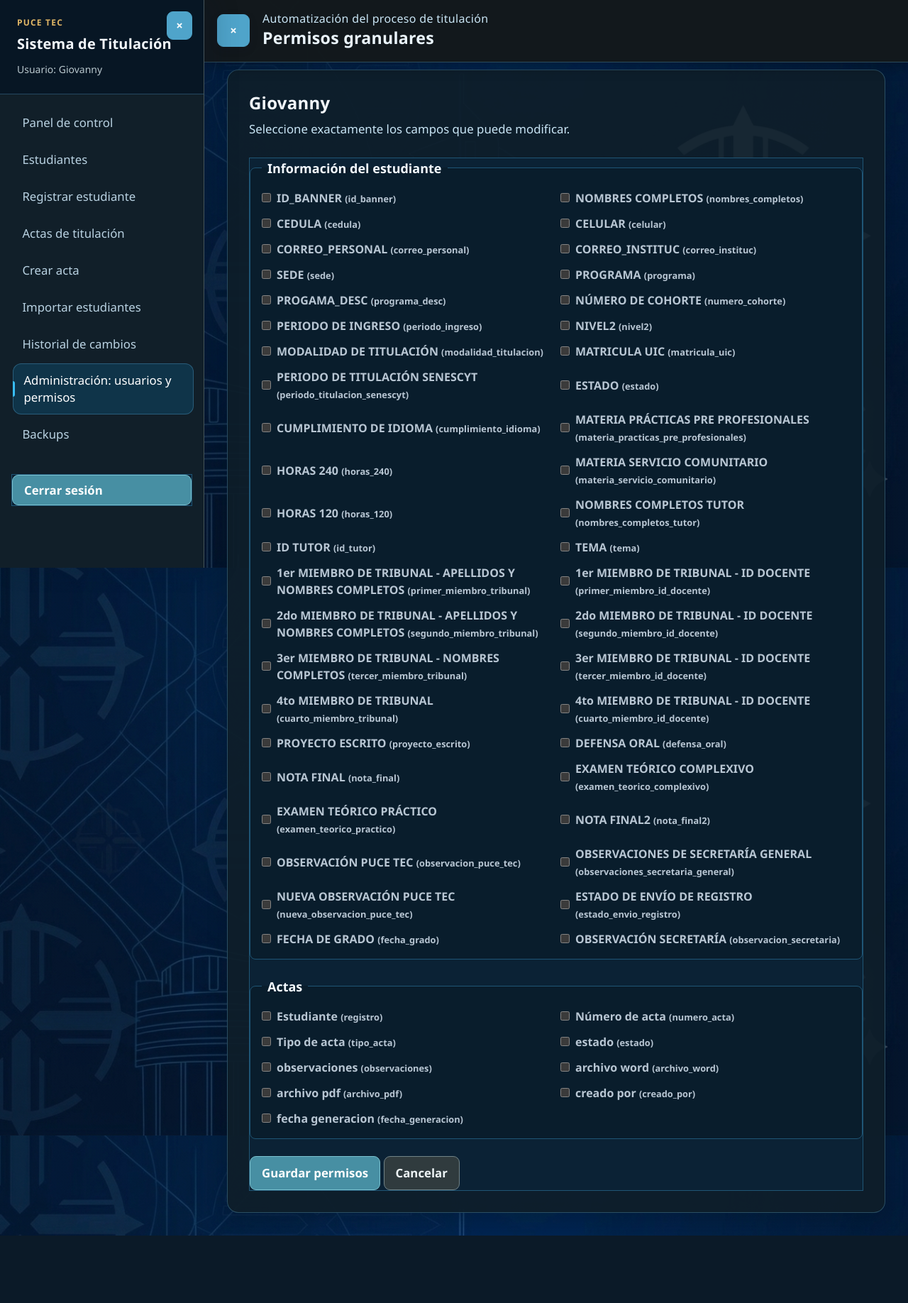
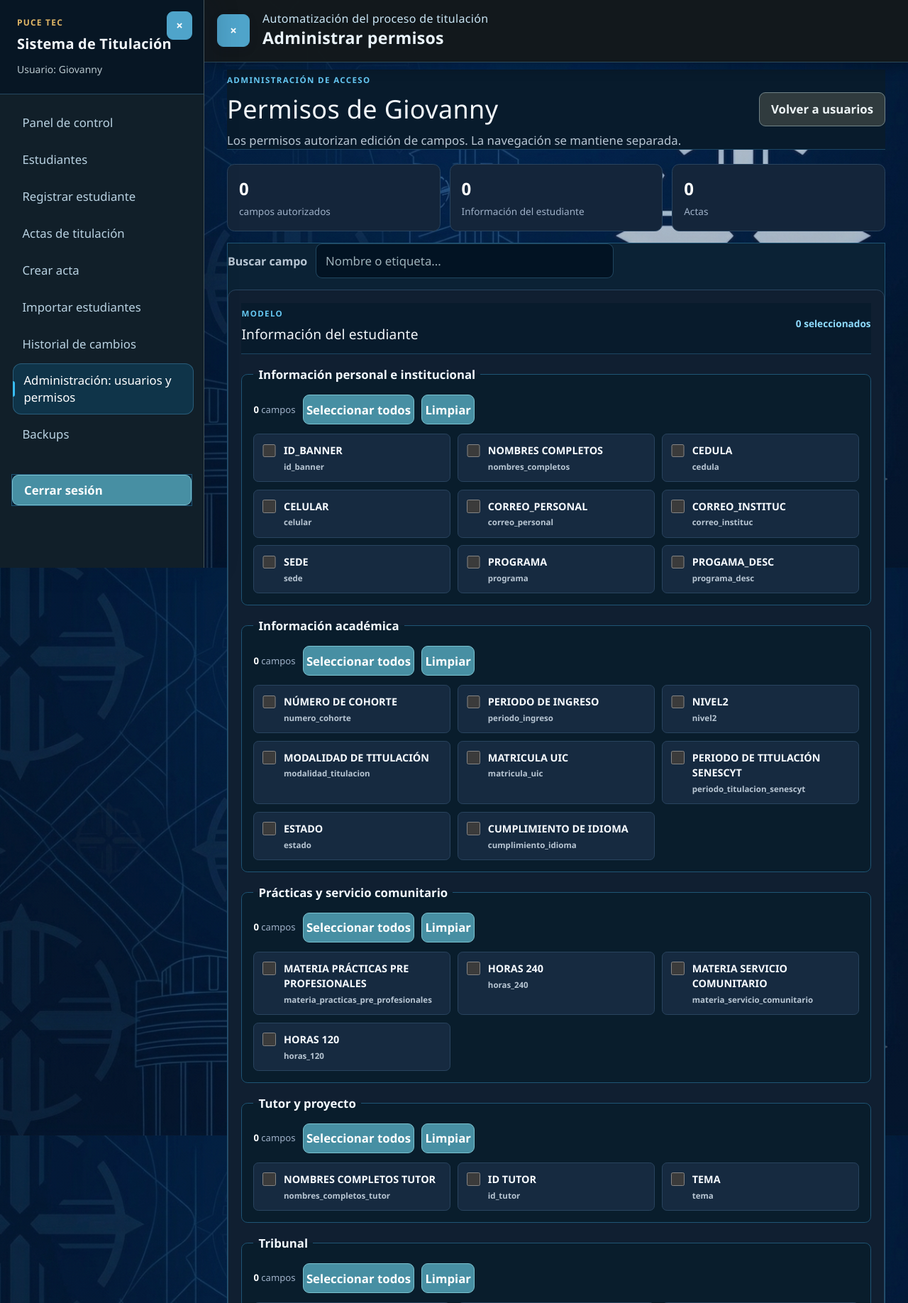
Before and after one commit to giocanchi3-droid/sistema-titulacion, a Django app: page /administracion/usuarios/1/permisos/ in a window 1280 px wide. Shown: the top 1836 px of the page at 71% size. Before the commit the page ends 1741 px from the top, so only its background shows below. Run offline with Django 5.2, Linux system fonts and the light colour scheme; a user stored in the database is signed in; data comes from the database, SQL or seed files in the repository; data that the repository does not hold is empty; some libraries are stand-ins or nearby versions.

Commit message:
mejoras de app

```diff
--- a/core/decorators.py
+++ b/core/decorators.py
@@ -2,13 +2,10 @@ from functools import wraps
 
 from django.core.exceptions import PermissionDenied
 
-from .permissions import is_full_operator
-
-
 def superuser_required(view):
     @wraps(view)
     def wrapped(request, *args, **kwargs):
-        if not is_full_operator(request.user):
+        if not request.user.is_authenticated or not request.user.is_superuser:
             raise PermissionDenied
         return view(request, *args, **kwargs)
 
--- a/core/permissions.py
+++ b/core/permissions.py
@@ -10,9 +10,7 @@ def permission_model_name(model):
 def is_full_operator(user):
     if not user or not user.is_authenticated or not user.is_active:
         return False
-    if user.is_superuser:
-        return True
-    return user.is_staff and not FieldPermission.objects.filter(user=user).exists()
+    return user.is_superuser
 
 
 def user_can_edit_field(user, model, field):
--- a/core/urls.py
+++ b/core/urls.py
@@ -16,6 +16,7 @@ urlpatterns = [
     path("administracion/usuarios/", admin_views.usuarios, name="usuarios"),
     path("administracion/usuarios/nuevo/", admin_views.usuario_nuevo, name="usuario_nuevo"),
     path("administracion/usuarios/<int:pk>/editar/", admin_views.usuario_editar, name="usuario_editar"),
+    path("administracion/usuarios/<int:pk>/eliminar/", admin_views.usuario_eliminar, name="usuario_eliminar"),
     path("administracion/usuarios/<int:pk>/permisos/", admin_views.permisos_usuario, name="permisos_usuario"),
     path("administracion/backups/", admin_views.backups, name="backups"),
     path("administracion/backups/<int:pk>/descargar/", admin_views.descargar_backup, name="descargar_backup"),
--- a/documentos/forms.py
+++ b/documentos/forms.py
@@ -38,9 +38,11 @@ class ActaForm(forms.ModelForm):
             if user else set(self.fields)
         )
         if user and not user.is_superuser:
-            for name in list(self.fields):
+            for name, field in self.fields.items():
                 if name not in self.allowed_fields:
-                    del self.fields[name]
+                    field.disabled = True
+                    field.widget.attrs["class"] = "field-readonly"
+                    field.widget.attrs["aria-readonly"] = "true"
 
         if not self.instance.pk:
             self.fields["estado"].initial = "BORRADOR"
--- a/documentos/views.py
+++ b/documentos/views.py
@@ -100,9 +100,8 @@ def lista_actas(request):
 
 
 @login_required
+@superuser_required
 def crear_acta(request):
-    if FieldPermission.objects.filter(user=request.user).exists():
-        raise PermissionDenied
     registro_id = request.GET.get(
         "registro"
     )
--- a/estudiantes/forms.py
+++ b/estudiantes/forms.py
@@ -14,9 +14,11 @@ class RegistroTitulacionForm(forms.ModelForm):
             if user else set(self.fields)
         )
         if user and not user.is_superuser:
-            for name in list(self.fields):
+            for name, field in self.fields.items():
                 if name not in self.allowed_fields:
-                    del self.fields[name]
+                    field.disabled = True
+                    field.widget.attrs["class"] = "form-control field-readonly"
+                    field.widget.attrs["aria-readonly"] = "true"
         self.programas_catalogo = list(
             programas if programas is not None
             else Programa.objects.filter(activo=True)
--- a/estudiantes/import_views.py
+++ b/estudiantes/import_views.py
@@ -2,16 +2,14 @@ from django.contrib import messages
 from django.contrib.auth.decorators import login_required
 from django.shortcuts import render
 
-from core.models import FieldPermission
+from core.decorators import superuser_required
 from .import_forms import ImportarExcelForm
 from .services_excel import importar_excel
 
 
 @login_required
+@superuser_required
 def importar_registros_excel(request):
-    if FieldPermission.objects.filter(user=request.user).exists():
-        from django.core.exceptions import PermissionDenied
-        raise PermissionDenied
     resultado = None
 
     if request.method == "POST":
--- a/estudiantes/views.py
+++ b/estudiantes/views.py
@@ -443,8 +443,6 @@ def lista_registros(request):
 
 @login_required
 def crear_registro(request):
-    if not is_full_operator(request.user):
-        raise PermissionDenied
     if request.method == "POST":
         form = RegistroTitulacionForm(
             request.POST,
--- /dev/null
+++ b/static/css/admin-permisos.css
@@ -0,0 +1,36 @@
+/* Administración de usuarios y permisos */
+.permissions-page { max-width: 1180px; margin: 0 auto; color: #e5edf7; }
+.permissions-header, .permission-model-header, .permissions-actions { display: flex; align-items: center; justify-content: space-between; gap: 1rem; }
+.permissions-header { margin-bottom: 1.25rem; }
+.permissions-header h1 { margin: .25rem 0; font-size: clamp(1.6rem, 3vw, 2.25rem); }
+.permissions-header p { margin: 0; color: #9fb1c8; }
+.permissions-eyebrow { color: #65c7f2; font-size: .72rem; font-weight: 700; letter-spacing: .12em; text-transform: uppercase; }
+.permissions-summary { display: grid; grid-template-columns: repeat(3, minmax(0, 1fr)); gap: .8rem; margin-bottom: 1rem; }
+.permissions-summary > div { border: 1px solid #29445f; border-radius: .65rem; background: #14253a; padding: 1rem; }
+.permissions-summary strong { display: block; color: #fff; font-size: 1.5rem; }
+.permissions-summary span { color: #9fb1c8; font-size: .85rem; }
+.permissions-toolbar { display: flex; align-items: center; gap: .75rem; margin-bottom: 1rem; }
+.permissions-toolbar label { font-weight: 700; white-space: nowrap; }
+.permissions-toolbar input { width: min(100%, 420px); border: 1px solid #55718e; border-radius: .45rem; background: #0f1d2d; color: #fff; padding: .7rem .8rem; }
+.permission-model { margin-bottom: 1.25rem; border: 1px solid #29445f; border-radius: .7rem; background: #101f31; padding: 1.15rem; }
+.permission-model h2 { margin: .25rem 0 0; font-size: 1.2rem; }
+.permission-model-header { border-bottom: 1px solid #29445f; padding-bottom: .8rem; }
+.permission-model-header strong { color: #8fdcff; font-size: .85rem; }
+.permission-section { min-width: 0; margin: 1rem 0 0; border: 1px solid #29445f; border-radius: .55rem; padding: 1rem; }
+.permission-section legend { padding: 0 .45rem; color: #fff; font-weight: 700; }
+.permission-section-tools { display: flex; align-items: center; gap: .65rem; margin-bottom: .8rem; color: #9fb1c8; font-size: .82rem; }
+.permission-section-tools b { color: #fff; }
+.permission-action { border: 0; background: transparent; color: #72c9f5; cursor: pointer; font-weight: 700; padding: .25rem; }
+.permission-action:hover { color: #fff; }
+.permission-fields { display: grid; grid-template-columns: repeat(auto-fit, minmax(235px, 1fr)); gap: .65rem; }
+.permission-field { display: flex; align-items: flex-start; gap: .7rem; min-width: 0; border: 1px solid #29445f; border-radius: .45rem; background: #162a40; padding: .75rem; cursor: pointer; }
+.permission-field:hover, .permission-field:focus-within { border-color: #65c7f2; background: #1a3550; }
+.permission-field input { width: 1.15rem; height: 1.15rem; accent-color: #32a9df; flex: 0 0 auto; margin-top: .1rem; }
+.permission-field span { min-width: 0; }
+.permission-field strong, .permission-field small { display: block; overflow-wrap: anywhere; }
+.permission-field strong { color: #f7fbff; font-size: .9rem; }
+.permission-field small { margin-top: .2rem; color: #91a8bf; font-size: .72rem; }
+.permissions-actions { justify-content: flex-end; padding: .4rem 0 1rem; }
+.field-readonly { background: #e8eef5 !important; border-color: #9aabbc !important; color: #5c6c7d !important; cursor: not-allowed; }
+.field-readonly-label { display: block; margin-bottom: .3rem; color: #73869a; font-size: .72rem; font-weight: 700; text-transform: uppercase; letter-spacing: .06em; }
+@media (max-width: 640px) { .permissions-header, .permission-model-header, .permissions-actions, .permissions-toolbar { align-items: stretch; flex-direction: column; } .permissions-summary { grid-template-columns: 1fr; } .permissions-toolbar input { width: 100%; } .permissions-actions > * { width: 100%; text-align: center; } }
--- a/templates/base.html
+++ b/templates/base.html
@@ -124,14 +124,12 @@
                 <span class="sidebar-text">Estudiantes</span>
             </a>
 
-            {% if user.is_superuser %}
             <a
                 href="{% url 'estudiantes:crear' %}"
                 class="menu-link {% if request.resolver_match.url_name == 'crear' %}is-active{% endif %}"
             >
                 <span class="sidebar-text">Registrar estudiante</span>
             </a>
-            {% endif %}
 
 
             <a
--- a/templates/core/permisos_usuario.html
+++ b/templates/core/permisos_usuario.html
@@ -1,4 +1,39 @@
 {% extends "base.html" %}
+{% load static %}
 {% block title %}Permisos de {{ usuario.username }}{% endblock %}
-{% block page_title %}Permisos granulares{% endblock %}
-{% block content %}<section class="app-page-surface mx-auto max-w-5xl"><h1 class="mb-2 text-2xl font-bold">{{ usuario.username }}</h1><p class="mb-6 text-slate-500">Seleccione exactamente los campos que puede modificar.</p><form method="post">{% csrf_token %}{% for titulo, modelo, campos, existentes in grupos_campos %}<fieldset class="mb-6 rounded-lg border p-4"><legend class="px-2 text-lg font-semibold">{{ titulo }}</legend><div class="grid gap-3 md:grid-cols-2">{% for nombre, etiqueta in campos %}<label class="flex items-center gap-2"><input type="checkbox" name="{{ modelo }}" value="{{ nombre }}" {% if modelo in existentes and nombre in existentes %}checked{% endif %}><span>{{ etiqueta }} <small class="text-slate-400">({{ nombre }})</small></span></label>{% endfor %}</div></fieldset>{% endfor %}<button class="btn-primary" type="submit">Guardar permisos</button> <a class="btn-secondary" href="{% url 'core:usuarios' %}">Cancelar</a></form></section>{% endblock %}
+{% block page_title %}Administrar permisos{% endblock %}
+{% block extra_css %}<link rel="stylesheet" href="{% static 'css/admin-permisos.css' %}">{% endblock %}
+{% block content %}
+<section class="permissions-page">
+	<header class="permissions-header"><div><span class="permissions-eyebrow">Administración de acceso</span><h1>Permisos de {{ usuario.username }}</h1><p>Los permisos autorizan edición de campos. La navegación se mantiene separada.</p></div><a class="btn-secondary" href="{% url 'core:usuarios' %}">Volver a usuarios</a></header>
+	<div class="permissions-summary"><div><strong id="permissions-total">0</strong><span>campos autorizados</span></div>{% for grupo in grupos_campos %}<div><strong data-model-count="{{ grupo.modelo }}">0</strong><span>{{ grupo.titulo }}</span></div>{% endfor %}</div>
+	<form method="post" id="permissions-form">{% csrf_token %}
+		<div class="permissions-toolbar"><label for="field-search">Buscar campo</label><input id="field-search" type="search" placeholder="Nombre o etiqueta..." autocomplete="off"></div>
+		{% for grupo in grupos_campos %}<section class="permission-model" data-model="{{ grupo.modelo }}"><header class="permission-model-header"><div><span class="permissions-eyebrow">Modelo</span><h2>{{ grupo.titulo }}</h2></div><strong><span data-model-count="{{ grupo.modelo }}">0</span> seleccionados</strong></header>
+			{% for seccion in grupo.secciones %}<fieldset class="permission-section" data-permission-section><legend>{{ seccion.titulo }}</legend><div class="permission-section-tools"><span><b data-section-count>0</b> campos</span><button type="button" class="permission-action" data-select-section>Seleccionar todos</button><button type="button" class="permission-action" data-clear-section>Limpiar</button></div><div class="permission-fields">
+				{% for nombre, etiqueta in seccion.campos %}<label class="permission-field" data-permission-field data-search="{{ nombre }} {{ etiqueta }}"><input type="checkbox" name="{{ grupo.modelo }}" value="{{ nombre }}" {% if nombre in seccion.seleccionados %}checked{% endif %}><span><strong>{{ etiqueta }}</strong><small>{{ nombre }}</small></span></label>{% endfor %}
+			</div></fieldset>{% endfor %}
+		</section>{% endfor %}
+		<footer class="permissions-actions"><a class="btn-secondary" href="{% url 'core:usuarios' %}">Cancelar</a><button class="btn-primary" type="submit">Guardar permisos</button></footer>
+	</form>
+</section>
+<script>
+(function () {
+	const form = document.querySelector("#permissions-form"); if (!form) return;
+	const search = document.querySelector("#field-search"); const total = document.querySelector("#permissions-total");
+	function updateCounts() {
+		let totalSelected = 0;
+		document.querySelectorAll("[data-permission-section]").forEach(function (section) { const selected = section.querySelectorAll("input:checked").length; section.querySelector("[data-section-count]").textContent = selected; totalSelected += selected; });
+		total.textContent = totalSelected;
+		document.querySelectorAll("[data-model]").forEach(function (model) { const count = model.querySelectorAll("input:checked").length; document.querySelectorAll('[data-model-count="' + model.dataset.model + '"]').forEach(function (node) { node.textContent = count; }); });
+	}
+	document.querySelectorAll("[data-permission-section]").forEach(function (section) {
+		section.querySelectorAll("input").forEach(function (input) { input.addEventListener("change", updateCounts); });
+		section.querySelector("[data-select-section]").addEventListener("click", function () { section.querySelectorAll("[data-permission-field]:not([hidden]) input").forEach(function (input) { input.checked = true; }); updateCounts(); });
+		section.querySelector("[data-clear-section]").addEventListener("click", function () { section.querySelectorAll("input").forEach(function (input) { input.checked = false; }); updateCounts(); });
+	});
+	search.addEventListener("input", function () { const query = search.value.trim().toLowerCase(); document.querySelectorAll("[data-permission-field]").forEach(function (field) { field.hidden = query && !field.dataset.search.toLowerCase().includes(query); }); });
+	form.addEventListener("submit", function (event) { if (!window.confirm("¿Desea guardar los permisos seleccionados?")) event.preventDefault(); }); updateCounts();
+}());
+</script>
+{% endblock %}
--- a/templates/estudiantes/formulario.html
+++ b/templates/estudiantes/formulario.html
@@ -269,6 +269,9 @@
                                 </label>
 
                                 <div class="acta-form-control-wrapper">
+                                    {% if campo.field.disabled %}
+                                        <span class="field-readonly-label">Solo lectura</span>
+                                    {% endif %}
                                     {% if campo.name == "programa" %}
                                         <select
                                             name="programa"
@@ -276,6 +279,7 @@
                                             class="form-control"
                                             required
                                             data-programa-select
+                                            {% if campo.field.disabled %}disabled aria-readonly="true"{% endif %}
                                         >
                                             <option value="">Seleccione un programa</option>
                                             {% for programa in programas_catalogo %}
```
Also changed, not shown: core/admin_views.py (+78 -3 lines), templates/core/administracion_usuarios.html (+12 -7 lines). Lines whose indentation alone changed are shown as unchanged.
